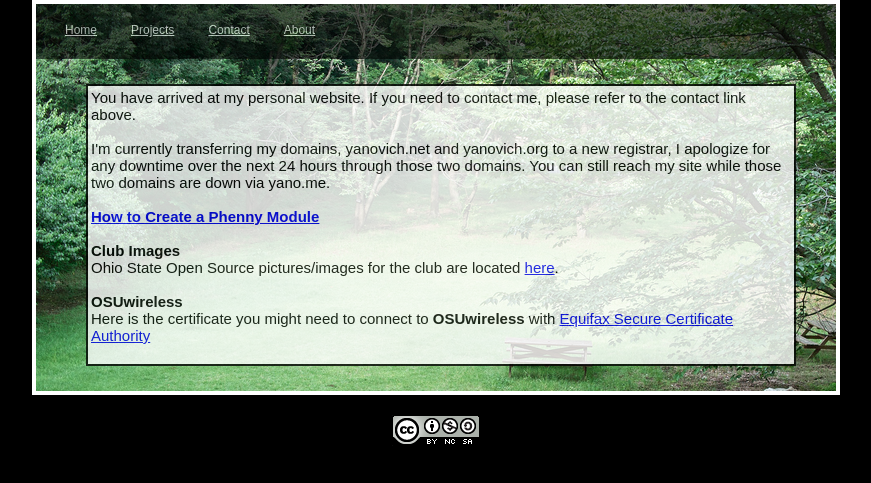
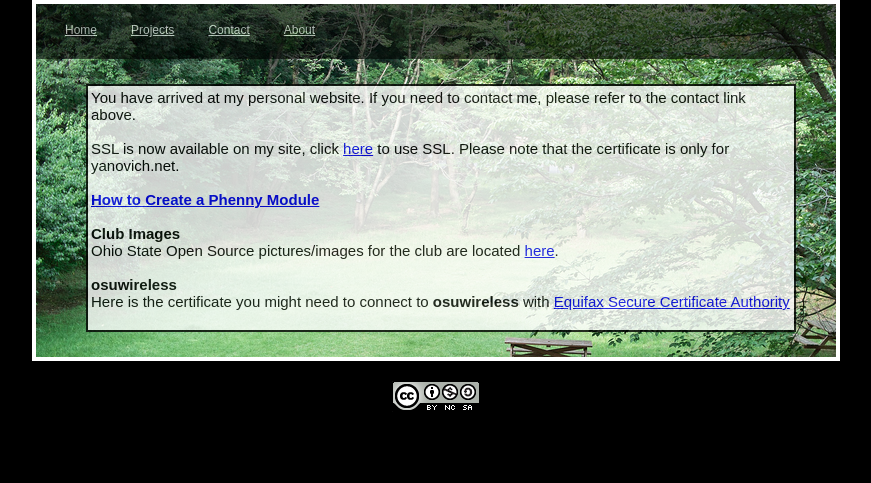
Before and after one commit to myano/yanovich.net, a PHP site: page / in a window 1280 px wide. Shown: the part 100-583 px from the top of the page, without its empty margins (208-1079 px from the left). Run offline with PHP 8.4, Linux system fonts and the light colour scheme; data that the repository does not hold is empty.

Commit message:
updated index to reflect the addition of SSL on my site

```diff
--- a/index-content.php
+++ b/index-content.php
@@ -1,12 +1,12 @@
 You have arrived at my personal website. If you need to contact me, please refer to the contact link above.
 <br /><br />
-I'm currently transferring my domains, yanovich.net and yanovich.org to a new registrar, I apologize for any downtime over the next 24 hours through those two domains. You can still reach my site while those two domains are down via yano.me.
+SSL is now available on my site, click <a href="https://yanovich.net/">here</a> to use SSL. Please note that the certificate is only for yanovich.net.
 <br /><br />
 <a href="https://github.com/myano/jenni/wiki/How-to-create-a-phenny-module"><span class="fontbold">How to Create a Phenny Module</span></a>
 <br><br>
 <span class="fontbold">Club Images</span><br>
 Ohio State Open Source pictures/images for the club are located <a href="http://opensource.osu.edu/~yanovich/open_source_images.tar.gz">here</a>.
 <br /><br />
-<span class="fontbold">OSUwireless</span><br>
-Here is the certificate you might need to connect to <span class="fontbold">OSUwireless</span> with <a href="Equifax_Secure_Certificate_Authority.cer">Equifax Secure Certificate Authority</a>
+<span class="fontbold">osuwireless</span><br>
+Here is the certificate you might need to connect to <span class="fontbold">osuwireless</span> with <a href="Equifax_Secure_Certificate_Authority.cer">Equifax Secure Certificate Authority</a>
 <br><br>
```
